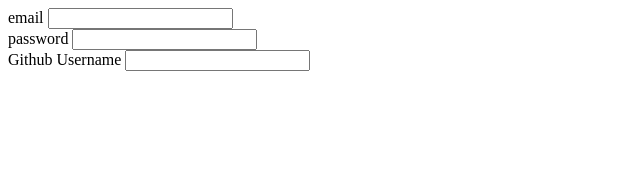
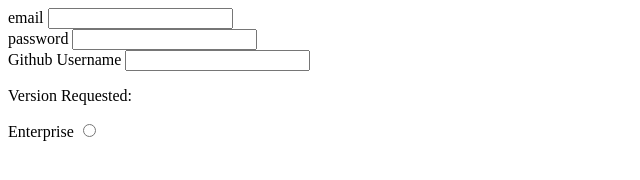
Before and after one commit to rscarlisle/signup-form, a plain HTML site: page index.html in a window 1280 px wide. Shown: the whole page, without its empty margins (0-640 px from the left). Drawn offline with Linux system fonts and the light colour scheme.

Commit message:
added label and radio button for selecting enterprise version

```diff
--- a/index.html
+++ b/index.html
@@ -20,6 +20,11 @@
             <label for="github_usrname">Github Username</label>
             <input type="text" id="git_usrname" name="usr_github">
         </div>
+        <p>Version Requested:</p>
+        <div>
+            <label for="enterprise">Enterprise</label>
+            <input type="radio" id="ent_radio" name="enterprise_radio">
+        </div>
     </form>
 </body>
 </html>
```
